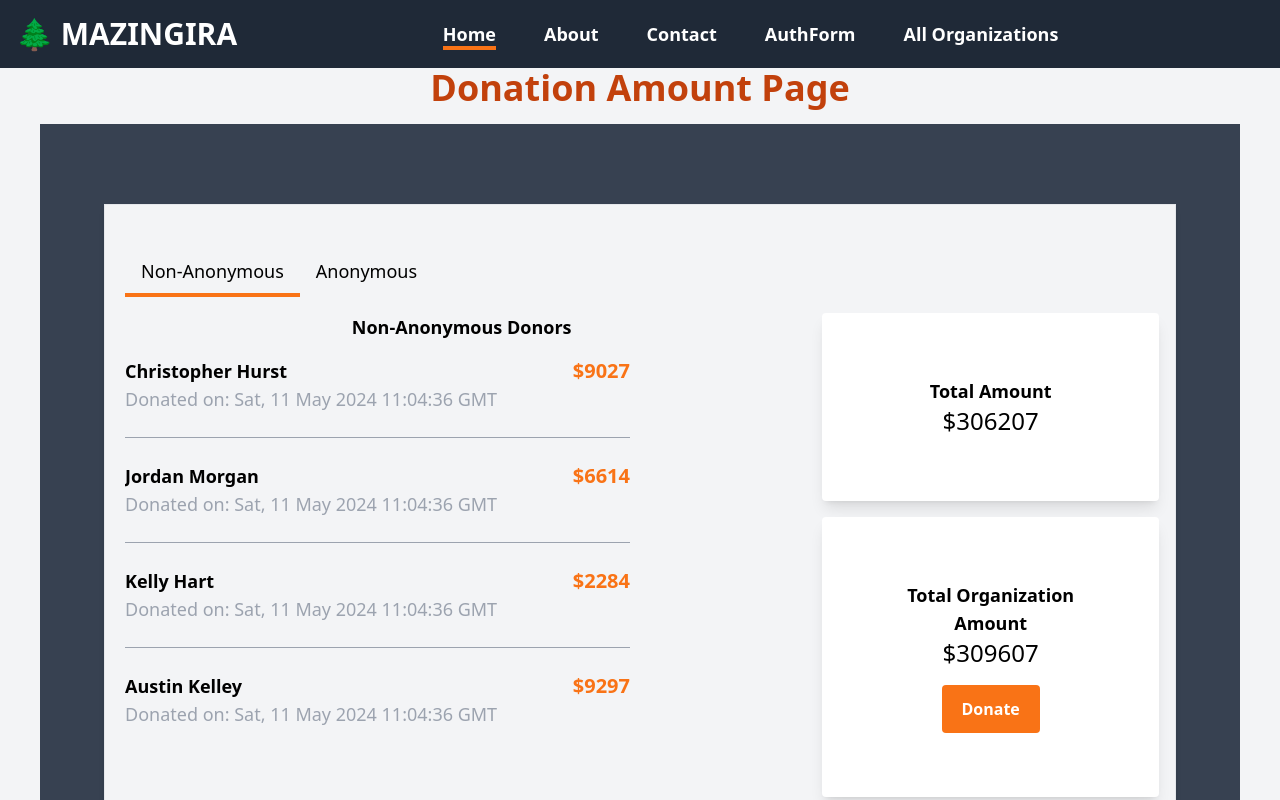
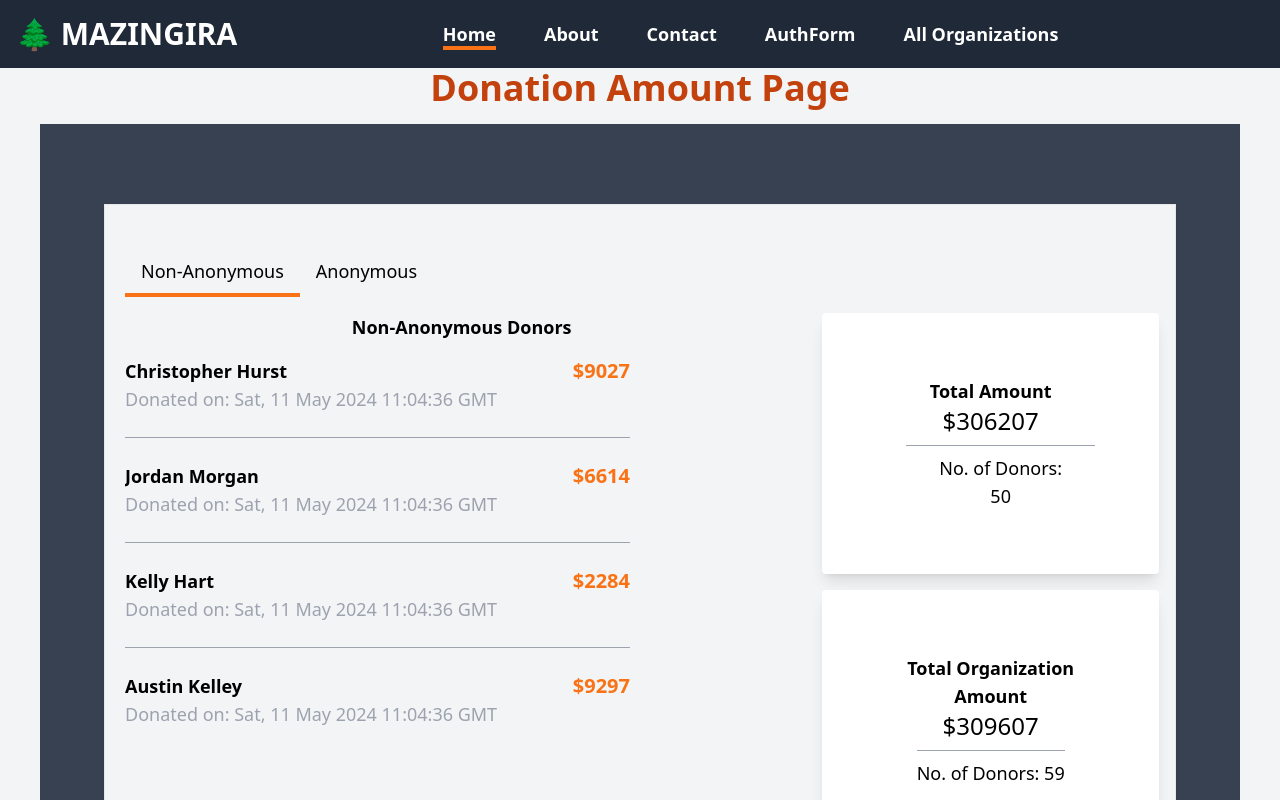
Before and after one commit to enochblake/Mazingira, a React (Create React App) app in the folder fundraiser/: page /amounts-page in a window 1280 px wide. Shown: the top 800 px of the page. Built offline with nearby package versions, Linux system fonts and the light colour scheme; data requests are answered from the project's data file.

Commit message:
feat: Add donor count for anonymous and non-anonymous donations in DonationAmount component

```diff
--- a/fundraiser/src/components/AddProduct/DonationAmount.jsx
+++ b/fundraiser/src/components/AddProduct/DonationAmount.jsx
@@ -7,6 +7,8 @@ const DonationAmount = () => {
   const [activeType, setActiveType] = useState('non-anonymous');
   const [totalAmount, setTotalAmount] = useState(0);
   const [totalOrganizationAmount, setTotalOrganizationAmount] = useState(0);
+  const [nonAnonymousCount, setNonAnonymousCount] = useState(0);
+  const [anonymousCount, setAnonymousCount] = useState(0);
 
   useEffect(() => {
     fetchData();
@@ -26,6 +28,13 @@ const DonationAmount = () => {
   const calculateTotals = (data) => {
     const totalAmount = data.reduce((acc, donor) => acc + donor.amount, 0);
     setTotalAmount(totalAmount);
+
+    const nonAnonymous = data.filter((donor) => !donor.anonymous_status);
+    const anonymous = data.filter((donor) => donor.anonymous_status);
+
+    setNonAnonymousCount(nonAnonymous.length);
+    setAnonymousCount(anonymous.length);
+
     setTotalOrganizationAmount(totalAmount);
   };
 
@@ -47,9 +56,9 @@ const DonationAmount = () => {
 
   return (
     <div className='bg-gray-100 '>
-        <h1 className='text-4xl font-bold text-center mb-4 text-orange-700'>
-          Donation Amount Page
-        </h1>
+      <h1 className='text-4xl font-bold text-center mb-4 text-orange-700'>
+        Donation Amount Page
+      </h1>
       <div className='bg-gray-700 min-h-screen  p-16 mx-10 mb-2'>
         <div className='container mx-auto border shadow-md mt-4 bg-gray-100 w-4/7 justify-center text-center p-4 pl-5'>
           <div className='flex mb-4 mt-7'>
@@ -113,18 +122,34 @@ const DonationAmount = () => {
             </div>
 
             <div className='w-1/2 ml-6'>
-              <div className='bg-white p-16 rounded shadow-lg mb-4'>
+              <div className='total-Amount-container bg-white p-16 rounded shadow-lg mb-4'>
                 <h2 className='text-lg font-bold mx-auto text-center'>
                   Total Amount
                 </h2>
                 <p className='text-2xl text-center'>${totalAmountForType}</p>
+                <p className='text-lg text-center ml-5'>
+                   <p>
+                    <hr className='w-full my-2 border-gray-400' />
+                  </p>
+                  No. of Donors:
+                <p></p>
+                  {activeType === 'non-anonymous'
+                    ? nonAnonymousCount
+                    : anonymousCount}
+                </p>
               </div>
-              <div className='bg-white p-16 rounded shadow-lg flex flex-col items-center'>
+              <div className='total-org-container bg-white p-16 rounded shadow-lg flex flex-col items-center'>
                 <h2 className='text-lg font-bold text-center'>
                   Total Organization Amount
                 </h2>
                 <p className='text-2xl text-center'>
                   ${totalOrganizationAmount}
+                </p>
+                <p className='text-lg text-center'>
+                  <p>
+                    <hr className='w-full my-2 border-gray-400' />
+                  </p>
+                  No. of Donors: {donors.length}
                 </p>
                 <Link to='/pay-page'>
                   <button className='bg-orange-500 hover:bg-orange-700 text-white font-bold py-3 px-5 rounded mt-4'>
```
